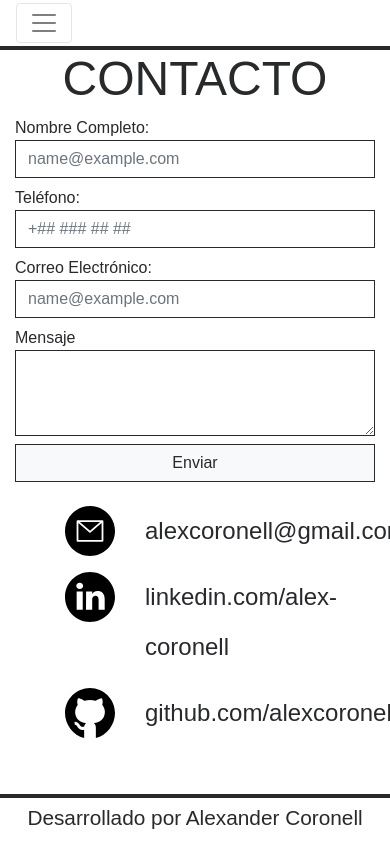
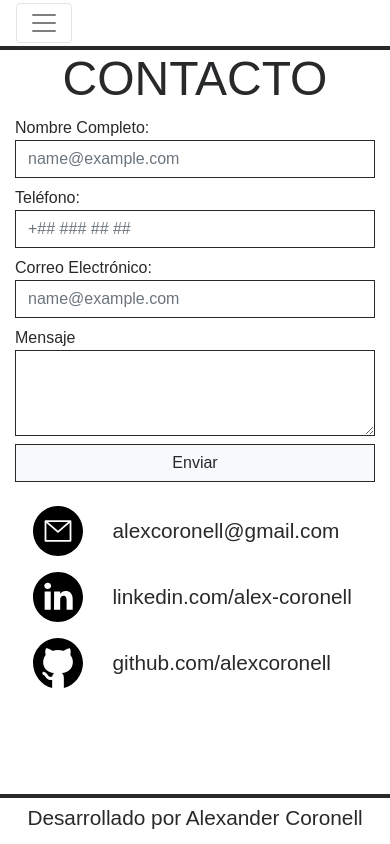
Before and after one commit to alexcoronell/cv-alexcoronell-angular, an Angular app: page /contact in a window 390 px wide. Built offline with nearby package versions, Linux system fonts and the light colour scheme; a web font is replaced by a local one.

Commit message:
Ajuste tipografia en títulos de contacto

```diff
--- a/src/app/components/contact/contact.component.css
+++ b/src/app/components/contact/contact.component.css
@@ -32,3 +32,9 @@
     margin-bottom: 0;
     line-height: 50px;
 }
+
+@media (max-width: 576px) {
+    .titleContact {
+        font-size: 1.3rem;
+    }
+}
--- a/src/app/components/contact/contact.component.html
+++ b/src/app/components/contact/contact.component.html
@@ -27,34 +27,34 @@
             </div>
             <div class="col-12 col-md 4 container dataContact">
                 <article class="row mb-3 mt-3">
-                    <div class="col-4">
+                    <div class="col-3 col-md-4">
                         <a [href]='emailUrl' class="urlContact" [title]='emailTitle'>
                             <img src="../../../assets/img/email-circle.svg" alt="" class="img-fluid ico-contact">
                         </a>
                     </div>
-                    <div class="col-8">
+                    <div class="col-9 col-md-8">
                         <h4 class="titleContact">{{ emailUrlTitle }}</h4>
                     </div>
                 </article>
 
                 <article class="row mb-3 mt-3">
-                    <div class="col-4">
+                    <div class="col-3 col-md-4">
                         <a [href]='linkedinUrl' class="urlContact" [title]='linkedinTitle'>
                             <img src="../../../assets/img/linkedin circle.svg" alt="" class="img-fluid ico-contact">
                         </a>
                     </div>
-                    <div class="col-8">
+                    <div class="col-9 col-md-8">
                         <h4 class="titleContact">{{ linkedinUrlTitle }}</h4>
                     </div>
                 </article>
 
                 <article class="row mb-3 mt-3">
-                    <div class="col-4">
+                    <div class="col-3 col-md-4">
                         <a [href]='githubUrl' class="urlContact" [title]='githubTitle'>
                             <img src="../../../assets/img/github circle.svg" alt="" class="img-fluid ico-contact">
                         </a>
                     </div>
-                    <div class="col-8">
+                    <div class="col-9 col-md-8">
                         <h4 class="titleContact">{{ githubUrlTitle }}</h4>
                     </div>
                 </article>
```
